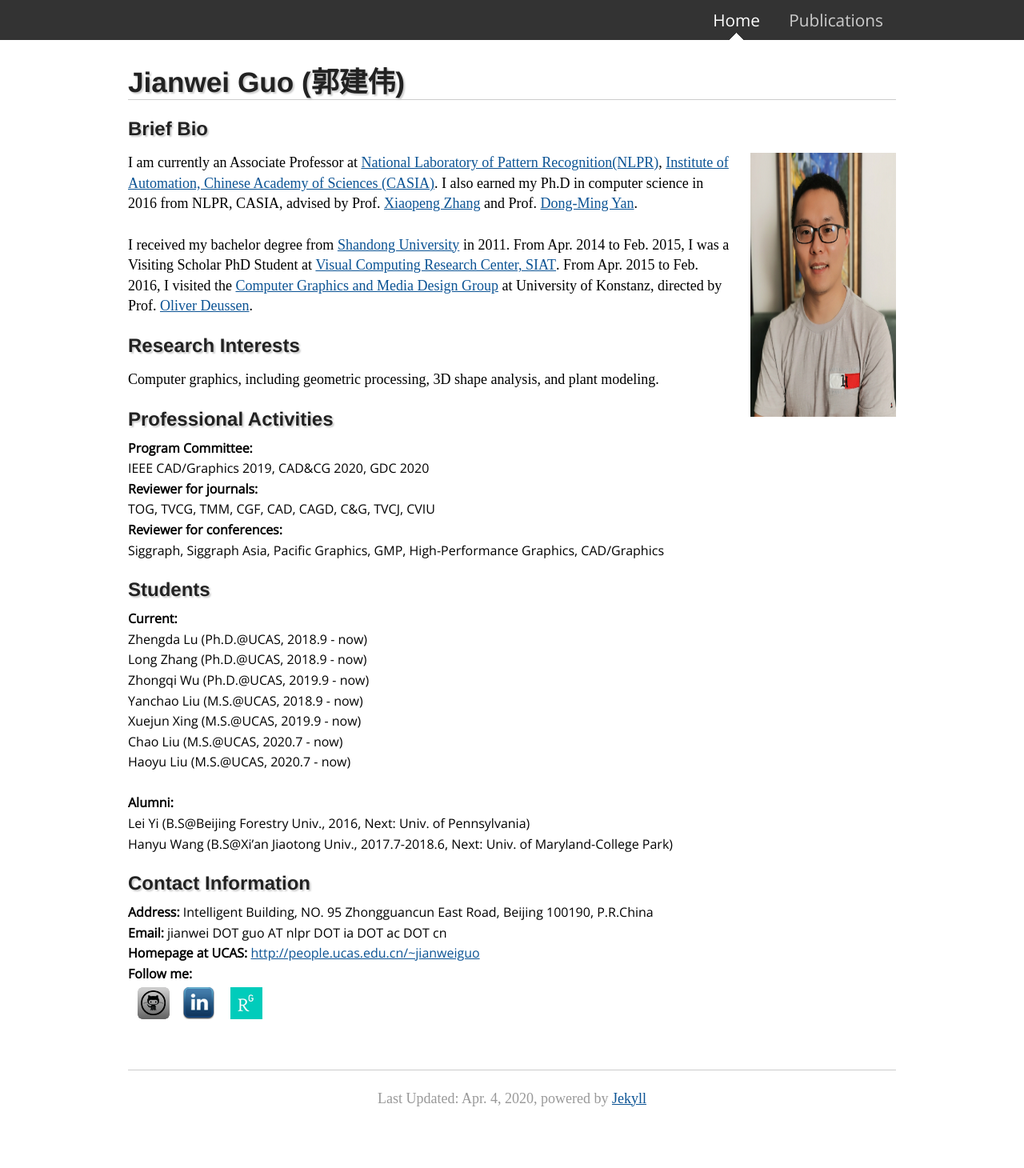
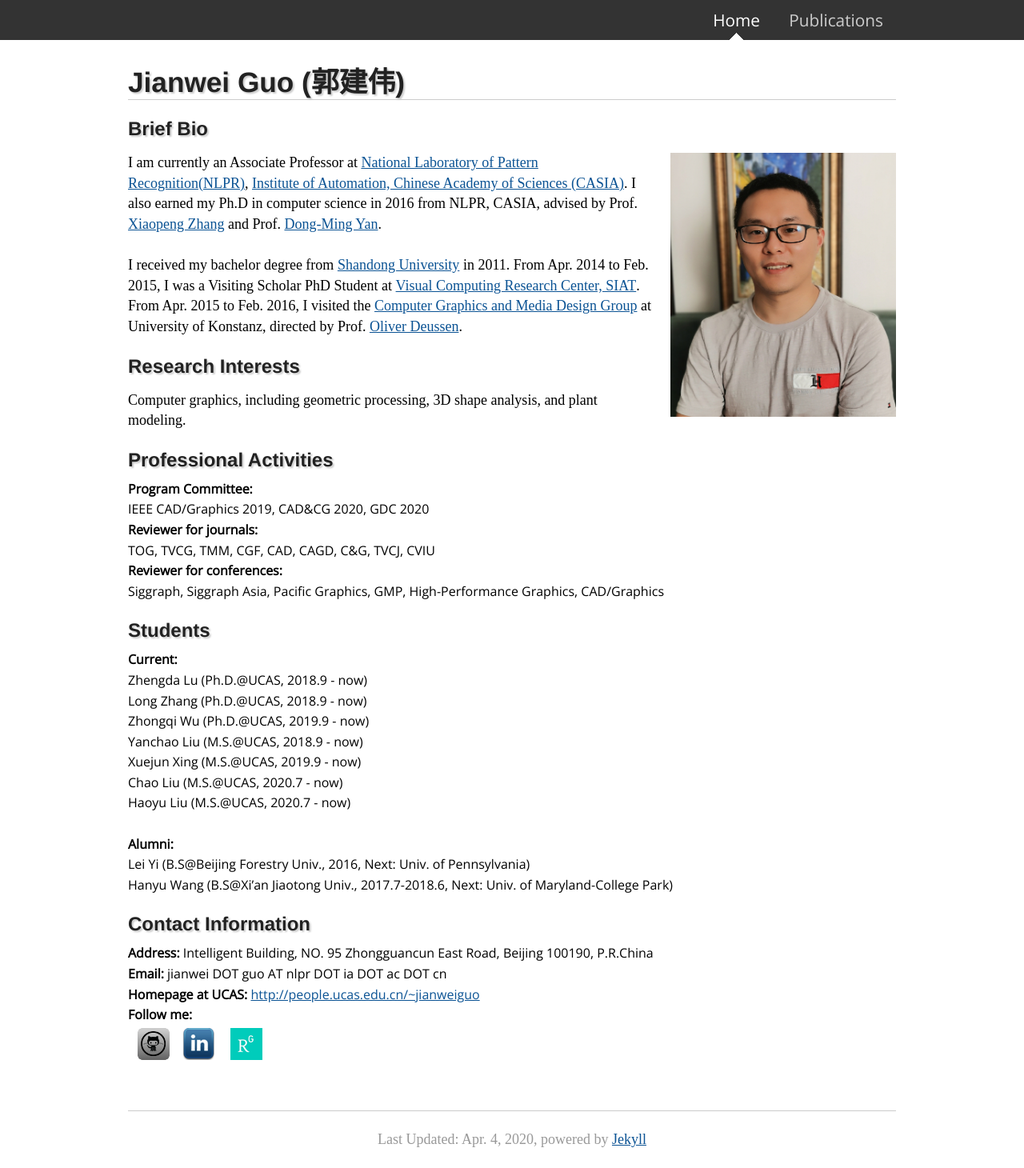
Before and after one commit to jianweiguo/jianweiguo.github.io, a Jekyll site: the page built from index.html, in a window 1280 px wide. Shown: the whole page at 80% size. Built offline with Jekyll 4.4.1, drawn with Linux system fonts in a browser that asks for light colours; before the commit the page ends 1409 px from its top, so only the background shows below that.

Commit message:
update personal info

```diff
--- a/index.html
+++ b/index.html
@@ -14,7 +14,7 @@ p {font-family:Georgia;font-size:18px;}
 <h2>Brief Bio</h2>
 <p>
 <!--<img src="img/personal/jwguo3.jpg" alt="Personal photo,taken at Cardiff" align ="right" width="350" height="316.12" style="margin:0px 0px 0px 20px">-->
-<img src="img/personal/jwguo3.jpg" alt="Personal photo,taken at Cardiff" align ="right" width="182.4" height="330" style="margin:0px 0px 0px 20px">
+<img src="img/personal/jwguo3.jpg" alt="Personal photo,taken at Cardiff" align ="right" width="282.4" height="330" style="margin:0px 0px 0px 20px">
 I am currently an Associate Professor at <a href="http://nlpr-web.ia.ac.cn/" target="_blank" style="color:rgb(11,83,148)">National Laboratory of Pattern Recognition(NLPR)</a>, <a href="http://english.ia.cas.cn/" target="_blank" style="color:rgb(11,83,148)">Institute of Automation, Chinese Academy of Sciences (CASIA)</a>. I also earned my Ph.D in computer science in 2016 from NLPR, CASIA, advised by Prof. <a href="http://people.ucas.ac.cn/~zhangxiaopeng?language=en" target="_blank" style="color:rgb(11,83,148)">Xiaopeng Zhang</a> and Prof. <a href="http://sites.google.com/site/yandongming/" target="_blank" style="color:rgb(11,83,148)">Dong-Ming Yan</a>.
 <br /> <br />
 I received my bachelor degree from <a href="http://en.sdu.edu.cn/" target="_blank" style="color:rgb(11,83,148)">Shandong University</a> in 2011. From Apr. 2014 to Feb. 2015, I was a Visiting Scholar PhD Student at <a href="http://vcc.siat.ac.cn/" target="_blank" style="color:rgb(11,83,148)">Visual Computing Research Center, SIAT</a>. From Apr. 2015 to Feb. 2016, I visited the <a href="https://www.cgmi.uni-konstanz.de/" target="_blank" style="color:rgb(11,83,148)">Computer Graphics and Media Design Group</a> at University of Konstanz, directed by Prof. <a href="https://www.cgmi.uni-konstanz.de/en/persons/prof-dr-oliver-deussen/" target="_blank" style="color:rgb(11,83,148)">Oliver Deussen</a>.
```
